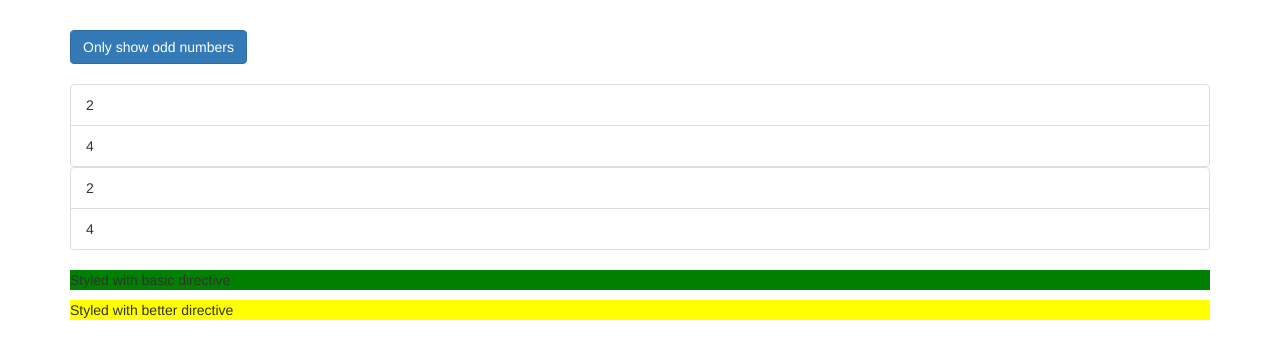
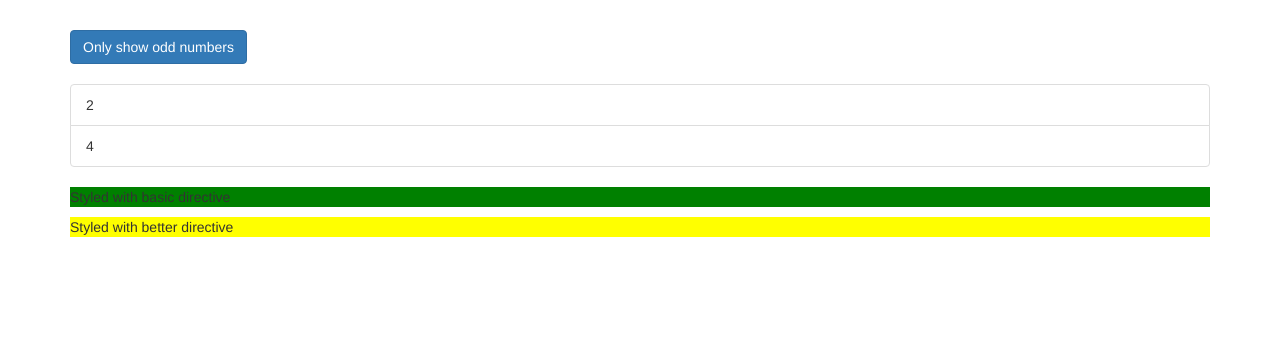
Before and after one commit to richardcalf/angular-the-complete-guide, an Angular app in the folder directives-start/: page / in a window 1280 px wide. Shown: the top 358 px of the page. Built offline with nearby package versions, Linux system fonts and the light colour scheme.

Commit message:
section 7, video 100, building a custom structural directive

```diff
--- a/directives-start/src/app/app.component.html
+++ b/directives-start/src/app/app.component.html
@@ -14,7 +14,7 @@
               {{odd}}
             </li>
            </div>
-            <div *ngIf="!onlyOdd" >
+            <div *appUnless="onlyOdd" >
               <li class="list-group-item"
                   [ngClass]="{odd: even % 2 !== 0}"
                   [ngStyle]="{backgroundColor: even % 2 !== 0 ? 'yellow' : 'transparent' }"
@@ -22,16 +22,6 @@
                 {{even}}
               </li>
             </div>
-            <ng-template [ngIf]="!onlyOdd">
-              <div>
-                <li class="list-group-item"
-                    [ngClass]="{odd: even % 2 !== 0}"
-                    [ngStyle]="{backgroundColor: even % 2 !== 0 ? 'yellow' : 'transparent' }"
-                    *ngFor="let even of evenNumbers">
-                  {{even}}
-                </li>
-              </div>
-            </ng-template>
           </ul>
          <p appBasicHighlight>Styled with basic directive</p>
          <p [appBetterHighlight]="'cyan'" [defaultColor]="'yellow'"  >Styled with better directive</p>
--- a/directives-start/src/app/app.module.ts
+++ b/directives-start/src/app/app.module.ts
@@ -5,12 +5,14 @@
 import { AppComponent } from './app.component';
 import { BasicHighlightDirective } from './basic-highlight/basic-highlight.directive';
 import { BetterHighlightDirective } from './better-highlight/better-highlight.directive';
+import { UnlessDirective } from './unless.directive';
 
 @NgModule({
   declarations: [
     AppComponent,
     BasicHighlightDirective,
-    BetterHighlightDirective
+    BetterHighlightDirective,
+    UnlessDirective
   ],
   imports: [
     BrowserModule,
--- /dev/null
+++ b/directives-start/src/app/unless.directive.ts
@@ -0,0 +1,17 @@
+import { Directive, Input, TemplateRef, ViewContainerRef } from '@angular/core';
+
+@Directive({
+  selector: '[appUnless]'
+})
+export class UnlessDirective {
+  @Input() set appUnless(condition: boolean) {
+    if (!condition) {
+      this.vcRef.createEmbeddedView(this.templateRef);
+    } else {
+      this.vcRef.clear();
+    }
+  }
+
+  constructor(private templateRef: TemplateRef<any>, private vcRef: ViewContainerRef) { }
+
+}
```
